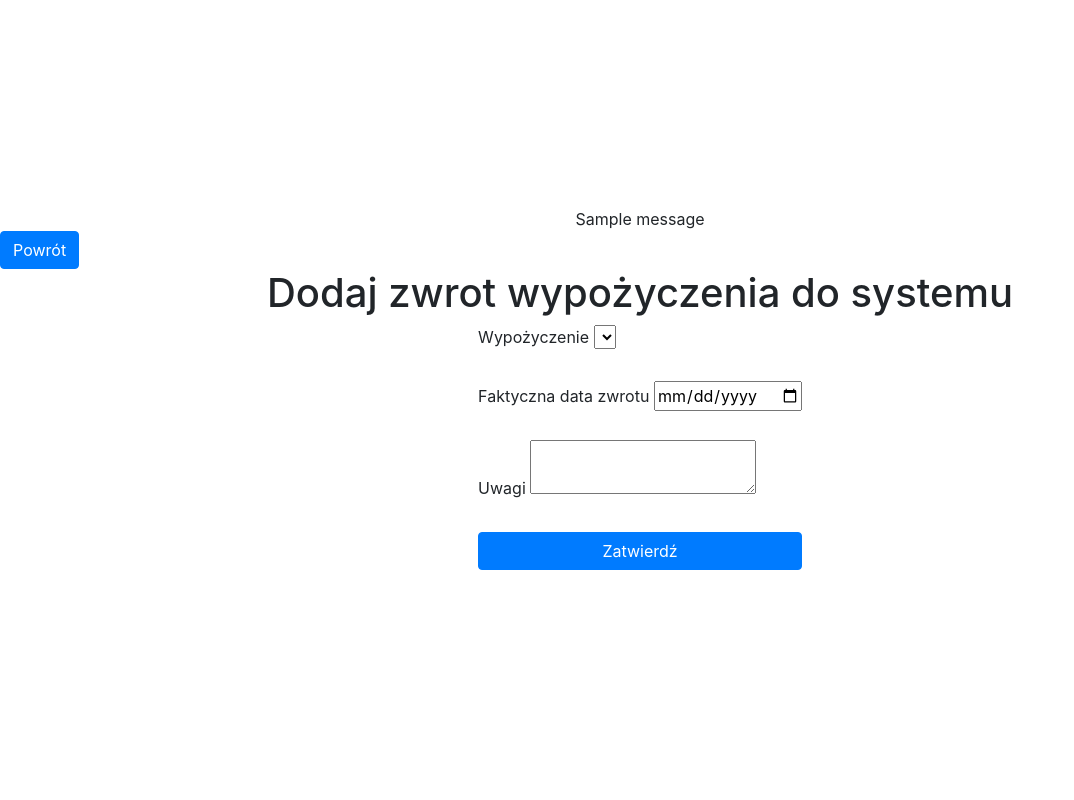
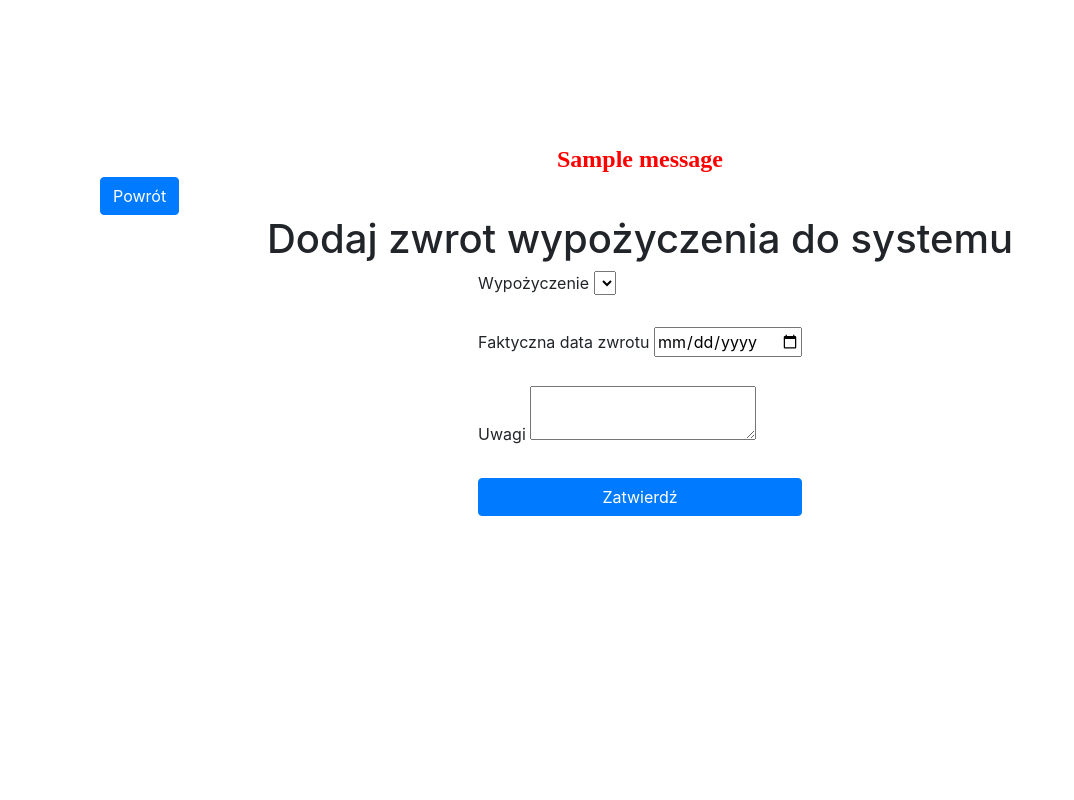
Before and after one commit to jasina007/library, a Flask app: page /returnBorrow in a window 1280 px wide. Shown: the whole page, without its empty margins (0-1074 px from the left). Run offline with Flask 3, Linux system fonts and the light colour scheme; the visitor is signed in with stand-in values (Sample User, id 1); tables that the repository leaves empty or names only in its code hold one stand-in row (values such as "Sample post"); one stand-in notice (Sample message) is shown; data that the repository does not hold is empty; some libraries are stand-ins or nearby versions.

Commit message:
improved return' button, inputs and flash font

```diff
--- a/static/style.css
+++ b/static/style.css
@@ -3,7 +3,7 @@
     flex-direction: column;
     align-items: center;
     justify-content: center;
-    height: 100vh;
+    height: 85vh;
     margin: 0;
 }
 
@@ -74,3 +74,11 @@
 .vertical-center {
     margin-top: 0;
 }
+
+.flash-message {
+    font-family: serif;
+    font-weight: bold;
+    color: red;
+    font-size: 24px;
+
+}
--- a/templates/addBook.html
+++ b/templates/addBook.html
@@ -12,15 +12,17 @@
 </head>
 <body>
     <a href="/loggedUser/worker" class="mr-auto">
-        <button class='btn btn-primary'>
+        <button class='btn btn-primary'  style="margin-left: 100px; margin-top: 0px;">
             Powrót
         </button>
       </a>
       {% with messages = get_flashed_messages() %}
       {% if messages %}
+       <div class="flash-message">
          {% for message in messages %}
             {{ message }}
          {% endfor %}
+        </div>
       {% endif %}
       {% endwith %}
     <h1>Dodaj nową książkę do systemu</h1>
--- a/templates/addBorrow.html
+++ b/templates/addBorrow.html
@@ -13,15 +13,17 @@
 <body>
     {% with messages = get_flashed_messages() %}
       {% if messages %}
+       <div class="flash-message">
          {% for message in messages %}
             {{ message }}
          {% endfor %}
+        </div>
       {% endif %}
       {% endwith %}
 
 
   <a href="/loggedUser/worker" class="mr-auto">
-    <button class='btn btn-primary'>
+    <button class='btn btn-primary' style="margin-left: 100px; margin-top: 0px;">
         Powrót
     </button>
   </a>
--- a/templates/changeReaderPassword.html
+++ b/templates/changeReaderPassword.html
@@ -13,13 +13,15 @@
 <body>
     {% with messages = get_flashed_messages() %}
       {% if messages %}
+       <div class="flash-message">
          {% for message in messages %}
             {{ message }}
          {% endfor %}
+        </div>
       {% endif %}
       {% endwith %}
     <a href="/loggedUser/reader" class="mr-auto">
-        <button class='btn btn-primary'>
+        <button class='btn btn-primary' style="margin-left: 100px; margin-top: 0px;">
             Powrót
         </button>
     </a>
--- a/templates/changeWorkerPassword.html
+++ b/templates/changeWorkerPassword.html
@@ -13,13 +13,15 @@
 <body>
     {% with messages = get_flashed_messages() %}
       {% if messages %}
+       <div class="flash-message">
          {% for message in messages %}
             {{ message }}
          {% endfor %}
+        </div>
       {% endif %}
       {% endwith %}
     <a href="/loggedUser/worker" class="mr-auto">
-        <button class='btn btn-primary'>
+        <button class='btn btn-primary' style="margin-left: 100px; margin-top: 0px;">
             Powrót
         </button>
     </a>
--- a/templates/extendBorrow.html
+++ b/templates/extendBorrow.html
@@ -13,19 +13,21 @@
 <body>
     {% with messages = get_flashed_messages() %}
       {% if messages %}
+       <div class="flash-message">
          {% for message in messages %}
             {{ message }}
          {% endfor %}
+        </div>
       {% endif %}
       {% endwith %}
 
     <a href="/loggedUser/reader" class="mr-auto">
-        <button class='btn btn-primary'>
+        <button class='btn btn-primary' style="margin-left: 100px; margin-top: 0px;">
             Powrót
         </button>
     </a>
     <h1>Przedłuż swoje wypożyczenie</h1>
-    <form method="POST" action ="/extendBorrow" name="form">
+    <form method="POST" action ="/extendBorrow" name="form" class="col-md-4">
         {{ form.hidden_tag() }}
         <div class="form-outline mb-4">
             <label class="form-label" for="borrow">Wypożyczenie</label>
--- a/templates/index.html
+++ b/templates/index.html
@@ -13,9 +13,11 @@
 <body>
     {% with messages = get_flashed_messages() %}
       {% if messages %}
+       <div class="flash-message">
          {% for message in messages %}
             {{ message }}
          {% endfor %}
+        </div>
       {% endif %}
       {% endwith %}
     <div id="container">
--- a/templates/readerBorrows.html
+++ b/templates/readerBorrows.html
@@ -14,7 +14,7 @@
     <h1>Twoje wypożyczenia:</h1>
 
     <a href="/loggedUser/reader" class="mr-auto">
-        <button class='btn btn-primary'>
+        <button class='btn btn-primary' style="margin-left: 100px; margin-top: 0px;">
             Powrót
         </button>
     </a>
--- a/templates/register.html
+++ b/templates/register.html
@@ -24,16 +24,18 @@
 </style>
 <body>
   <a href="/" class="mr-auto">
-    <button class='btn btn-primary'>
+    <button class='btn btn-primary' style="margin-left: 100px; margin-top: 0px;">
       Powrót
     </button>
   </a>
 
   {% with messages = get_flashed_messages() %}
       {% if messages %}
+       <div class="flash-message">
          {% for message in messages %}
             {{ message }}
          {% endfor %}
+        </div>
       {% endif %}
       {% endwith %}
 
--- a/templates/reports.html
+++ b/templates/reports.html
@@ -12,7 +12,7 @@
 </head>
 <body>
     <a href="/loggedUser/worker" class="mr-auto">
-        <button class='btn btn-primary'>
+        <button class='btn btn-primary' style="margin-left: 100px; margin-top: 0px;">
             Powrót
         </button>
     </a>
--- a/templates/returnBorrow.html
+++ b/templates/returnBorrow.html
@@ -13,15 +13,17 @@
 <body>
     {% with messages = get_flashed_messages() %}
       {% if messages %}
+       <div class="flash-message">
          {% for message in messages %}
             {{ message }}
          {% endfor %}
+        </div>
       {% endif %}
       {% endwith %}
 
 
   <a href="/loggedUser/worker" class="mr-auto">
-    <button class='btn btn-primary'>
+    <button class='btn btn-primary' style="margin-left: 100px; margin-top: 0px;">
         Powrót
     </button>
   </a>
--- a/templates/search.html
+++ b/templates/search.html
@@ -19,7 +19,7 @@
     <h1>Wyniki wyszukiwania:</h1>
 
     <a href={{path}} class="mr-auto">
-        <button class='btn btn-primary'>
+        <button class='btn btn-primary' style="margin-left: 100px; margin-top: 0px;">
             Powrót
         </button>
     </a>
--- a/templates/searchBookReader.html
+++ b/templates/searchBookReader.html
@@ -11,7 +11,7 @@
 <body>
     <h1>Wyszukaj książkę</h1>
     <a href="/loggedUser/reader" class="mr-auto">
-        <button class='btn btn-primary'>
+        <button class='btn btn-primary' style="margin-left: 100px; margin-top: 0px;">
             Powrót
         </button>
     </a>
--- a/templates/searchBookWorker.html
+++ b/templates/searchBookWorker.html
@@ -11,7 +11,7 @@
 <body>
     <h1>Wyszukaj książkę</h1>
     <a href="/loggedUser/worker" class="mr-auto">
-        <button class='btn btn-primary'>
+        <button class='btn btn-primary' style="margin-left: 100px; margin-top: 0px;">
             Powrót
         </button>
     </a>
```
Also changed, not shown: templates/editBook.html (+7 -1 lines), templates/editBorrow.html (+7 -1 lines), templates/loggedReader.html (+5 -3 lines), templates/loggedWorker.html (+5 -3 lines), templates/login.html (+7 -0 lines). Lines whose indentation alone changed are shown as unchanged.
